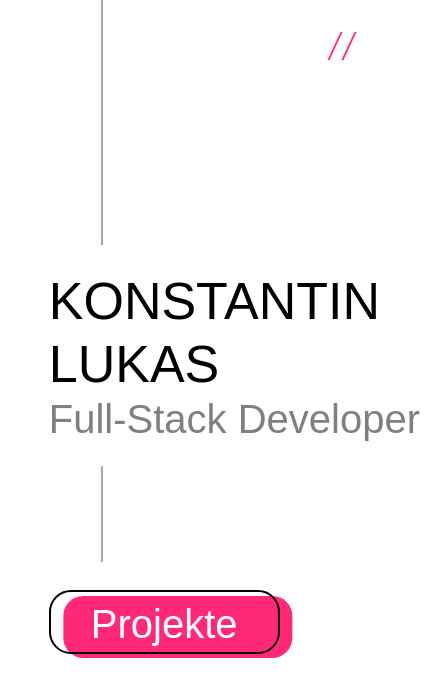
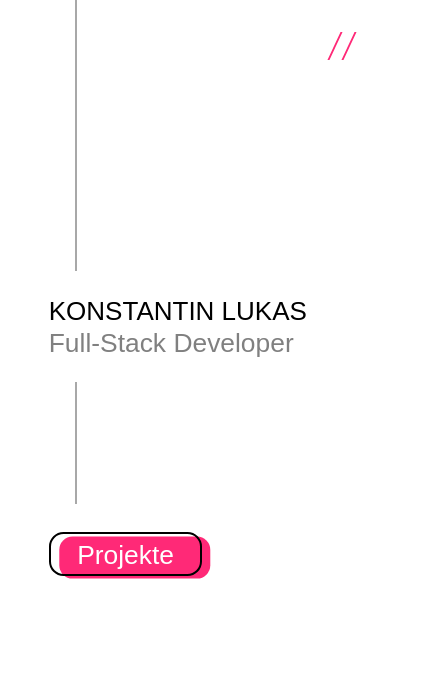
Before and after one commit to konstantin-lukas/nuxt-portfolio, a Nuxt app: page / in a window 390 px wide. Shown: the top 696 px of the page, 439 px wide, since content can reach past the window. Built offline with nearby package versions, Linux system fonts and the light colour scheme.

Commit message:
add mobile styles for project overview

```diff
--- a/assets/styles/variables.scss
+++ b/assets/styles/variables.scss
@@ -4,11 +4,49 @@
     --gray50: #808080;
     --gray66: #a8a8a8;
     --pink: #ff2977;
-    --font-size-root: 16px;
-    --font-size-huge: 97px;
-    --font-size-large: 52px;
-    --font-size-medium: 40px;
-    --font-size-small: 21px;
+    --font-size-root-static: 16px;
+    --font-size-huge-static: 97px;
+    --font-size-large-static: 52px;
+    --font-size-medium-static: 40px;
+    --font-size-small-static: 21px;
+    --font-size-root: var(--font-size-root-static);
+    --font-size-huge: var(--font-size-huge-static);
+    --font-size-large: var(--font-size-large-static);
+    --font-size-medium: var(--font-size-medium-static);
+    --font-size-small: var(--font-size-small-static);
     --border-width: 2px;
     --bezier: cubic-bezier(0, .5, 0, 1);
 }
+
+@media (max-width: 1440px) {
+    :root {
+        --font-size-root: 16px;
+        --font-size-huge: calc(var(--font-size-huge-static) * 0.75);
+        --font-size-large: calc(var(--font-size-large-static) * 0.75);
+        --font-size-medium: calc(var(--font-size-medium-static) * 0.75);
+    }
+}
+
+@media (max-width: 1000px) {
+    :root {
+        --font-size-root: 16px;
+        --font-size-huge: calc(var(--font-size-huge-static) * 0.66);
+        --font-size-large: calc(var(--font-size-large-static) * 0.66);
+        --font-size-medium: calc(var(--font-size-medium-static) * 0.66);
+    }
+}
+
+@media (max-width: 850px) {
+    :root {
+        --font-size-root: 16px;
+        --font-size-huge: calc(var(--font-size-huge-static) * 0.5);
+        --font-size-large: calc(var(--font-size-large-static) * 0.5);
+    }
+}
+
+@media (max-width: 660px) {
+    :root {
+        --font-size-root: 16px;
+        --font-size-huge: calc(var(--font-size-huge-static) * 0.4);
+    }
+}
--- a/components/ProjectPreview.vue
+++ b/components/ProjectPreview.vue
@@ -121,4 +121,49 @@ onBeforeUnmount(() => {
         }
     }
 }
+
+@media (max-width: 660px) {
+    .project-preview {
+        margin-top: 3rem;
+        flex-direction: column;
+        align-items: flex-end;
+        h2 {
+            background: transparent;
+            display: block;
+            width: 90vw;
+            overflow: hidden;
+            padding: 0 .5rem 0 0;
+            box-sizing: border-box;
+            margin: 0 0 .5em 0;
+            text-overflow: ellipsis;
+            &::before {
+                content: none;
+            }
+        }
+        .image-container {
+            width: 90vw;
+            height: 60vw;
+        }
+        &:nth-of-type(2n) {
+            flex-direction: column;
+            h2 {
+                transform: translateX(61.8vw);
+                padding: 0 .5rem 0 0;
+                margin: 0 0 .5em 0;
+            }
+            .image-container {
+                border-radius: 5vw 0 0 5vw;
+                transform: translateX(-100%);
+            }
+            &.in-view {
+                .image-container {
+                    animation: slide-in-from-right 1.25s var(--bezier) forwards;
+                }
+                h2 {
+                    animation: slide-in-from-left 1.25s var(--bezier) forwards;
+                }
+            }
+        }
+    }
+}
 </style>
--- a/pages/projekte/[[project]].vue
+++ b/pages/projekte/[[project]].vue
@@ -108,8 +108,8 @@ onBeforeUnmount(() => {
                 v-for="(project, index) in projects"
                 :key="project.name"
                 :name="project.name"
+                :style="{ zIndex: projects.length - index }"
                 @select-project="name => selectedProject = projects.find((proj) => proj.name === name) ?? null"
-                :style="{ zIndex: projects.length - index }"
             >
                 {{ project.title }}
             </ProjectPreview>
@@ -191,4 +191,21 @@ h1 {
         }
     }
 }
+
+@media (max-width: 660px) {
+    .heading-container {
+        width: 100%;
+        box-sizing: border-box;
+        margin-bottom: 0;
+        padding: 0 10vw;
+        h1 {
+            width: 100%;
+            margin: 0 0 1em 0;
+            text-align: initial;
+            overflow: hidden;
+            white-space: nowrap;
+            text-overflow: ellipsis;
+        }
+    }
+}
 </style>
```
